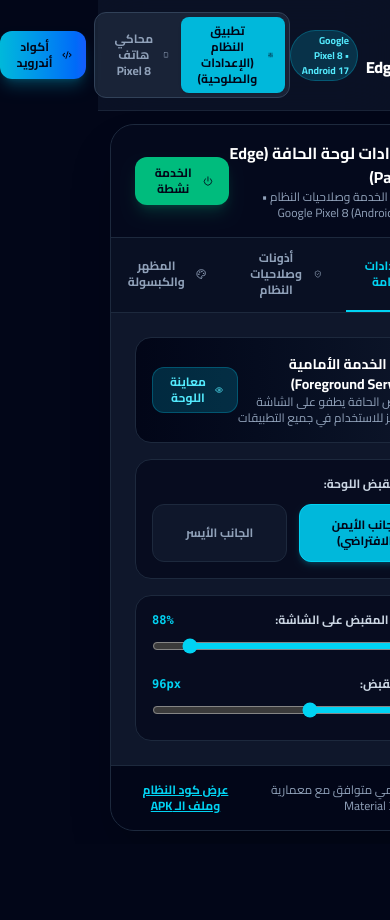
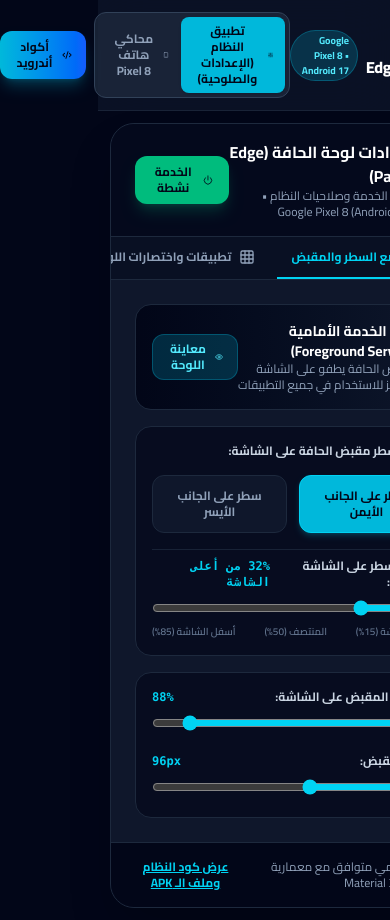
Before and after one commit to Gautier7799/-EdgePanel-pro, a React (Vite) app: page / in a window 390 px wide. Shown: the top 920 px of the page. Before the commit the page ends 844 px from the top, so only its background shows below. Built offline with nearby package versions, Linux system fonts and the light colour scheme.

Commit message:
feat(settings): add app management controls
Integrate app pinning and custom app addition functionality into the SystemSettings component to allow users to customize their edge panel apps.

```diff
--- a/src/App.tsx
+++ b/src/App.tsx
@@ -256,6 +256,9 @@ export default function App() {
                 setIsPanelOpen(true);
               }}
               onOpenCodeModal={() => setShowCodeModal(true)}
+              apps={apps}
+              onTogglePinApp={handleTogglePinApp}
+              onAddCustomApp={handleAddCustomApp}
             />
           </div>
         ) : (
--- a/src/components/SystemSettingsApp.tsx
+++ b/src/components/SystemSettingsApp.tsx
@@ -16,29 +16,40 @@ import {
   Palette,
   ExternalLink,
   ChevronRight,
-  Info
+  Info,
+  Grid,
+  Plus,
+  Trash2,
+  MoveVertical
 } from 'lucide-react';
-import { PanelSettings } from '../types';
+import { PanelSettings, AppItem } from '../types';
 
 interface SystemSettingsAppProps {
   settings: PanelSettings;
   onUpdateSettings: (newSettings: Partial<PanelSettings>) => void;
   onOpenPanelPreview: () => void;
   onOpenCodeModal: () => void;
+  apps?: AppItem[];
+  onTogglePinApp?: (appId: string) => void;
+  onAddCustomApp?: (name: string, nameAr: string) => void;
 }
 
 export const SystemSettingsApp: React.FC<SystemSettingsAppProps> = ({
   settings,
   onUpdateSettings,
   onOpenPanelPreview,
-  onOpenCodeModal
+  onOpenCodeModal,
+  apps = [],
+  onTogglePinApp,
+  onAddCustomApp
 }) => {
   // حالة الأذونات الافتراضية كما في أندرويد 17
   const [overlayGranted, setOverlayGranted] = useState(true);
   const [accessibilityGranted, setAccessibilityGranted] = useState(true);
   const [batteryOptimizationDisabled, setBatteryOptimizationDisabled] = useState(true);
   const [serviceRunning, setServiceRunning] = useState(true);
-  const [activeTab, setActiveTab] = useState<'main' | 'appearance' | 'permissions'>('main');
+  const [activeTab, setActiveTab] = useState<'main' | 'apps' | 'appearance' | 'permissions'>('main');
+  const [customAppName, setCustomAppName] = useState('');
 
   return (
     <div className="w-full max-w-2xl bg-slate-900 border border-slate-800 rounded-3xl overflow-hidden shadow-2xl font-['Cairo',sans-serif] text-slate-100">
@@ -69,21 +80,32 @@ export const SystemSettingsApp: React.FC<SystemSettingsAppProps> = ({
       </div>
 
       {/* تبويبات الإعدادات */}
-      <div className="flex border-b border-slate-800 bg-slate-950/40 px-6 gap-2">
+      <div className="flex border-b border-slate-800 bg-slate-950/40 px-6 gap-2 overflow-x-auto">
         <button
           onClick={() => setActiveTab('main')}
-          className={`py-3 px-4 text-xs font-bold border-b-2 transition-all flex items-center gap-2 ${
+          className={`py-3 px-3.5 text-xs font-bold border-b-2 whitespace-nowrap transition-all flex items-center gap-2 ${
             activeTab === 'main'
               ? 'border-cyan-400 text-cyan-400'
               : 'border-transparent text-slate-400 hover:text-slate-200'
           }`}
         >
           <Sliders className="w-4 h-4" />
-          <span>الإعدادات العامة</span>
+          <span>موضع السطر والمقبض</span>
+        </button>
+        <button
+          onClick={() => setActiveTab('apps')}
+          className={`py-3 px-3.5 text-xs font-bold border-b-2 whitespace-nowrap transition-all flex items-center gap-2 ${
+            activeTab === 'apps'
+              ? 'border-cyan-400 text-cyan-400'
+              : 'border-transparent text-slate-400 hover:text-slate-200'
+          }`}
+        >
+          <Grid className="w-4 h-4" />
+          <span>تطبيقات واختصارات اللوحة ({apps.filter(a => a.isPinned).length})</span>
         </button>
         <button
           onClick={() => setActiveTab('permissions')}
-          className={`py-3 px-4 text-xs font-bold border-b-2 transition-all flex items-center gap-2 ${
+          className={`py-3 px-3.5 text-xs font-bold border-b-2 whitespace-nowrap transition-all flex items-center gap-2 ${
             activeTab === 'permissions'
               ? 'border-cyan-400 text-cyan-400'
               : 'border-transparent text-slate-400 hover:text-slate-200'
@@ -94,7 +116,7 @@ export const SystemSettingsApp: React.FC<SystemSettingsAppProps> = ({
         </button>
         <button
           onClick={() => setActiveTab('appearance')}
-          className={`py-3 px-4 text-xs font-bold border-b-2 transition-all flex items-center gap-2 ${
+          className={`py-3 px-3.5 text-xs font-bold border-b-2 whitespace-nowrap transition-all flex items-center gap-2 ${
             activeTab === 'appearance'
               ? 'border-cyan-400 text-cyan-400'
               : 'border-transparent text-slate-400 hover:text-slate-200'
@@ -132,9 +154,9 @@ export const SystemSettingsApp: React.FC<SystemSettingsAppProps> = ({
               </button>
             </div>
 
-            {/* موضع المقبض واليد المستخدمة */}
-            <div className="p-4 rounded-2xl bg-slate-950/60 border border-slate-800 space-y-3">
-              <h3 className="text-xs font-bold text-slate-300">موضع مقبض اللوحة:</h3>
+            {/* موضع المقبض واليد المستخدمة والارتفاع على الشاشة */}
+            <div className="p-4 rounded-2xl bg-slate-950/60 border border-slate-800 space-y-4">
+              <h3 className="text-xs font-bold text-slate-300">موضع سطر مقبض الحافة على الشاشة:</h3>
               <div className="grid grid-cols-2 gap-3">
                 <button
                   onClick={() => onUpdateSettings({ side: 'right' })}
@@ -144,7 +166,7 @@ export const SystemSettingsApp: React.FC<SystemSettingsAppProps> = ({
                       : 'bg-slate-900 text-slate-400 border-slate-800 hover:text-white'
                   }`}
                 >
-                  <span>الجانب الأيمن (الافتراضي)</span>
+                  <span>سطر على الجانب الأيمن</span>
                 </button>
                 <button
                   onClick={() => onUpdateSettings({ side: 'left' })}
@@ -154,8 +176,30 @@ export const SystemSettingsApp: React.FC<SystemSettingsAppProps> = ({
                       : 'bg-slate-900 text-slate-400 border-slate-800 hover:text-white'
                   }`}
                 >
-                  <span>الجانب الأيسر</span>
+                  <span>سطر على الجانب الأيسر</span>
                 </button>
+              </div>
+
+              {/* تحريك وتغيير مكان السطر للأعلى وللأسفل في الشاشة */}
+              <div className="space-y-2 pt-2 border-t border-slate-800/80">
+                <div className="flex justify-between text-xs">
+                  <span className="text-slate-300 font-bold">مكان السطر على الشاشة (عمودياً):</span>
+                  <span className="text-cyan-400 font-mono font-bold">{settings.handlePositionPercent}% من أعلى الشاشة</span>
+                </div>
+                <input
+                  type="range"
+                  min="15"
+                  max="85"
+                  step="1"
+                  value={settings.handlePositionPercent}
+                  onChange={(e) => onUpdateSettings({ handlePositionPercent: parseInt(e.target.value) })}
+                  className="w-full accent-cyan-400 cursor-pointer"
+                />
+                <div className="flex justify-between text-[10px] text-slate-500 font-semibold">
+                  <span>أعلى الشاشة (15%)</span>
+                  <span>المنتصف (50%)</span>
+                  <span>أسفل الشاشة (85%)</span>
+                </div>
               </div>
             </div>
 
@@ -196,7 +240,79 @@ export const SystemSettingsApp: React.FC<SystemSettingsAppProps> = ({
           </div>
         )}
 
-        {/* التبويب 2: أذونات وصلاحيات النظام */}
+        {/* التبويب 2: إدارة التطبيقات والاختصارات والويدجت (Widgets) */}
+        {activeTab === 'apps' && (
+          <div className="space-y-4">
+            <div className="p-4 rounded-2xl bg-cyan-950/20 border border-cyan-500/20 text-xs text-cyan-200">
+              يمكنك هنا تحديد أيقونات التطبيقات التي تظهر في لوحة الحافة، أو إضافة أيقونات جديدة وتثبيتها مثل نظام سامسونج.
+            </div>
+
+            {/* التطبيقات المثبتة في اللوحة حالياً */}
+            <div className="p-4 rounded-2xl bg-slate-950/60 border border-slate-800 space-y-3">
+              <div className="flex items-center justify-between">
+                <h3 className="text-xs font-bold text-slate-300">أيقونات التطبيقات في اللوحة:</h3>
+                <span className="text-[11px] text-cyan-400 font-bold">{apps.filter(a => a.isPinned).length} تطبيق مثبت</span>
+              </div>
+
+              <div className="grid grid-cols-2 sm:grid-cols-3 gap-2.5">
+                {apps.map((app) => (
+                  <div
+                    key={app.id}
+                    onClick={() => onTogglePinApp?.(app.id)}
+                    className={`p-2.5 rounded-xl border flex items-center justify-between cursor-pointer transition-all ${
+                      app.isPinned
+                        ? 'bg-cyan-500/15 border-cyan-500/40 text-white'
+                        : 'bg-slate-900 border-slate-800 text-slate-400 hover:text-slate-200'
+                    }`}
+                  >
+                    <div className="flex items-center gap-2">
+                      <div
+                        className="w-7 h-7 rounded-lg flex items-center justify-center text-xs font-bold text-white shadow-sm"
+                        style={{ backgroundColor: app.color }}
+                      >
+                        {app.nameAr.charAt(0)}
+                      </div>
+                      <span className="text-xs font-semibold">{app.nameAr}</span>
+                    </div>
+                    <span className={`text-[10px] font-bold px-1.5 py-0.5 rounded ${
+                      app.isPinned ? 'bg-cyan-500 text-slate-950' : 'bg-slate-800 text-slate-500'
+                    }`}>
+                      {app.isPinned ? 'مثبت ✓' : 'إضافة +'}
+                    </span>
+                  </div>
+                ))}
+              </div>
+            </div>
+
+            {/* إضافة تطبيق جديد أو اختصار */}
+            <div className="p-4 rounded-2xl bg-slate-950/60 border border-slate-800 space-y-3">
+              <h3 className="text-xs font-bold text-slate-300">إضافة تطبيق أو ويدجت سريع:</h3>
+              <div className="flex gap-2">
+                <input
+                  type="text"
+                  placeholder="اسم التطبيق أو الاختصار (مثال: تيليجرام، سبوتيفاي)..."
+                  value={customAppName}
+                  onChange={(e) => setCustomAppName(e.target.value)}
+                  className="flex-1 px-3 py-2 rounded-xl bg-slate-900 border border-slate-800 text-xs text-white placeholder-slate-500 focus:outline-none focus:border-cyan-400"
+                />
+                <button
+                  onClick={() => {
+                    if (customAppName.trim()) {
+                      onAddCustomApp?.(customAppName, customAppName);
+                      setCustomAppName('');
+                    }
+                  }}
+                  className="px-4 py-2 bg-cyan-500 hover:bg-cyan-400 text-slate-950 text-xs font-bold rounded-xl transition-all flex items-center gap-1"
+                >
+                  <Plus className="w-3.5 h-3.5" />
+                  <span>إضافة</span>
+                </button>
+              </div>
+            </div>
+          </div>
+        )}
+
+        {/* التبويب 3: أذونات وصلاحيات النظام */}
         {activeTab === 'permissions' && (
           <div className="space-y-4">
             <div className="p-3.5 rounded-2xl bg-cyan-950/30 border border-cyan-500/30 flex items-start gap-3">
```
